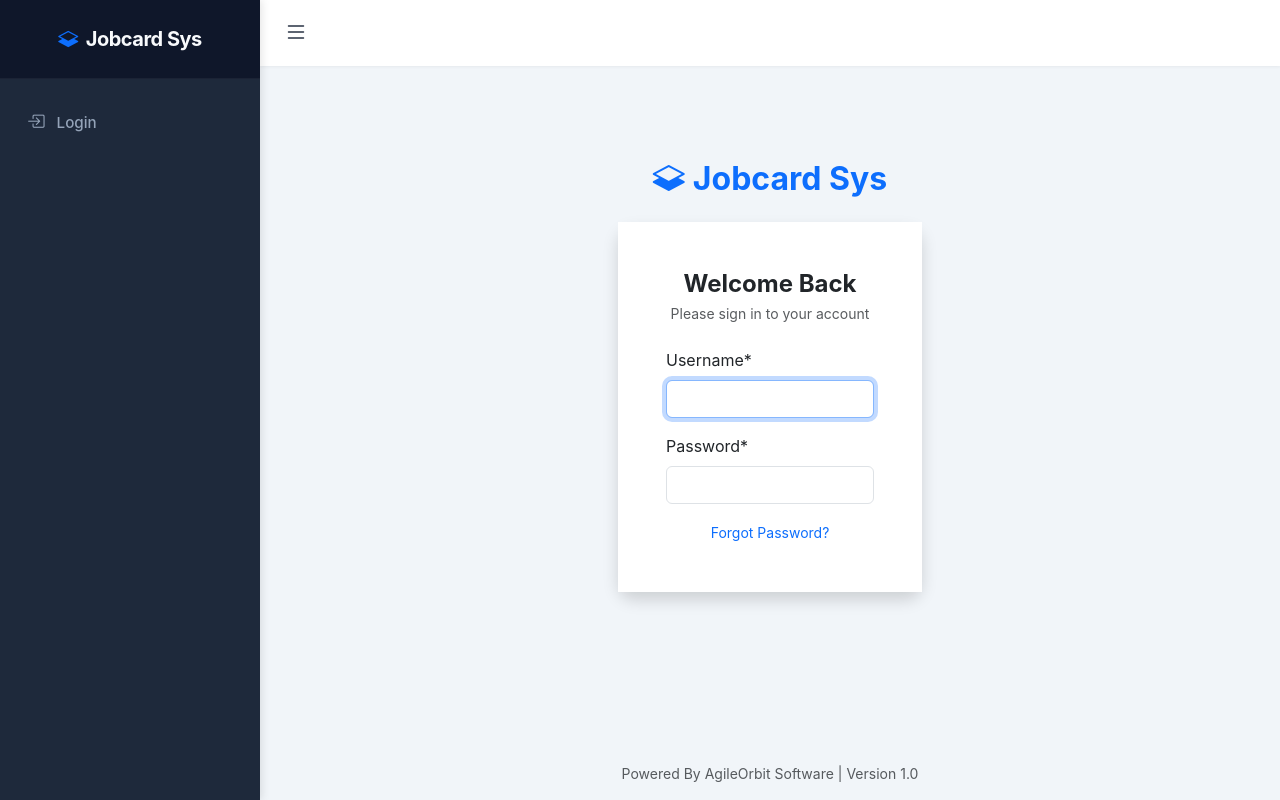
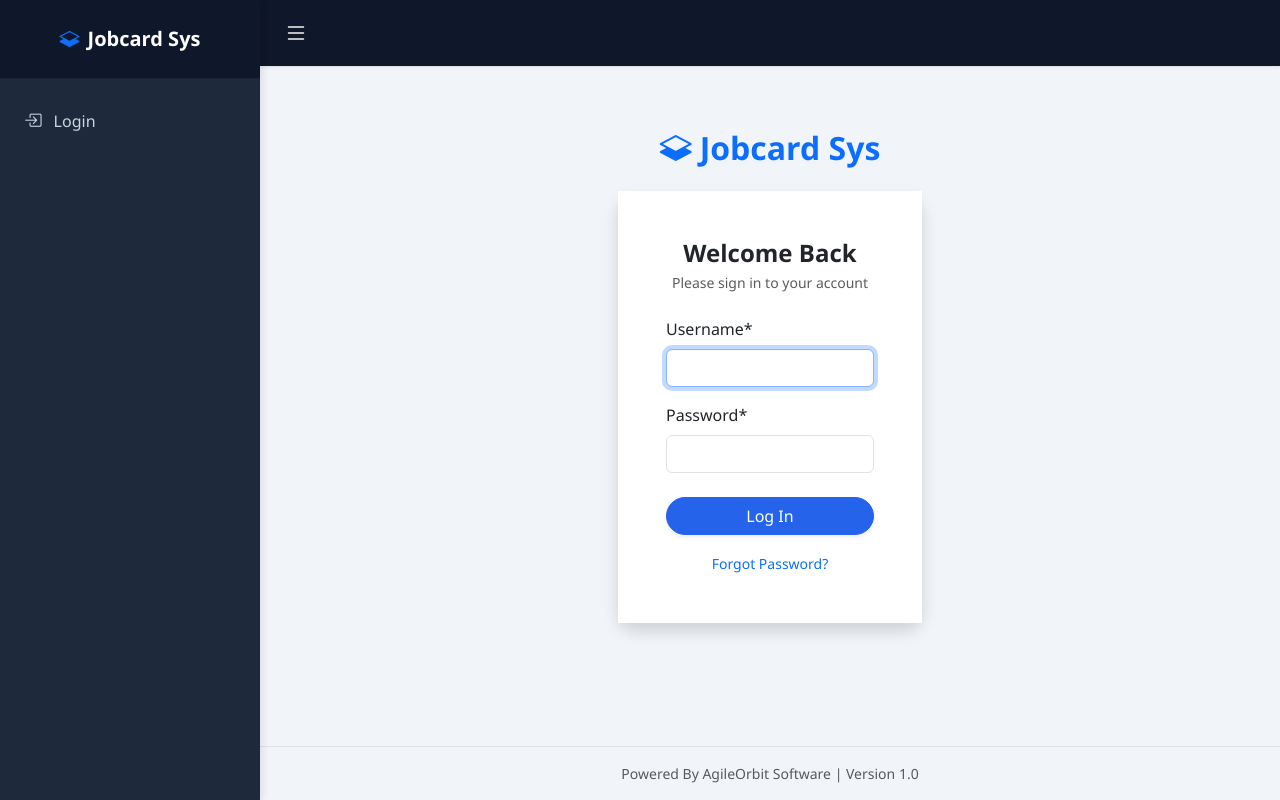
Before and after one commit to dillonkevin46-cloud/Jobcard-New, a Django app: page /login/ in a window 1280 px wide. Run offline with Django 5.2, Linux system fonts and the light colour scheme; data that the repository does not hold is empty; some libraries are stand-ins or nearby versions.

Commit message:
I have applied the Strict SaaS CSS Theme and fixed the login button.
Co-authored-by: dillonkevin46-cloud <241133063+dillonkevin46-cloud@users.noreply.github.com>

```diff
--- a/jobcards/forms.py
+++ b/jobcards/forms.py
@@ -14,7 +14,6 @@ class UserLoginForm(AuthenticationForm):
         self.helper.layout = Layout(
             'username',
             'password',
-            Submit('submit', 'Log In', css_class='btn-primary w-100 mt-2 rounded-pill')
         )
 
 class CustomUserCreationForm(UserCreationForm):
--- a/templates/base.html
+++ b/templates/base.html
@@ -11,78 +11,58 @@
     <!-- Signature Pad -->
     <script src="https://cdn.jsdelivr.net/npm/signature_pad@4.0.0/dist/signature_pad.umd.min.js"></script>
     <style>
-        :root {
-            --primary-slate: #1e293b;
-            --secondary-slate: #0f172a;
-            --light-grey: #f1f5f9;
-            --text-light: #94a3b8;
-            --text-white: #f8fafc;
-        }
+        /* Exact Requested CSS Theme */
+        body { background-color: #f1f5f9; font-family: 'Segoe UI', system-ui, sans-serif; } /* Light Cool Grey Background */
+        .sidebar { background-color: #1e293b; color: #ffffff; min-height: 100vh; transition: all 0.3s; z-index: 1050; } /* Dark Slate Blue */
+        .sidebar .nav-link { color: #cbd5e1; border-radius: 0.375rem; margin-bottom: 0.25rem; padding: 0.75rem 1rem; }
+        .sidebar .nav-link:hover, .sidebar .nav-link.active { color: #ffffff; background-color: #334155; }
+        .top-navbar { background-color: #0f172a !important; } /* Darker Blue for top bar */
+        .card { border: none; border-radius: 0.75rem; box-shadow: 0 4px 6px -1px rgba(0, 0, 0, 0.1), 0 2px 4px -1px rgba(0, 0, 0, 0.06); }
+        .btn-primary { background-color: #2563eb; border-color: #2563eb; }
+        .btn-primary:hover { background-color: #1d4ed8; border-color: #1d4ed8; }
+        .table-dark-header { background-color: #1e293b !important; color: white; }
 
-        body {
-            background-color: var(--light-grey);
-            font-family: -apple-system, BlinkMacSystemFont, "Segoe UI", Roboto, "Helvetica Neue", Arial, sans-serif;
-            overflow-x: hidden;
-            margin: 0;
-        }
-
-        /* Flexbox Layout */
+        /* Layout Structure CSS */
         #wrapper {
             display: flex;
             min-height: 100vh;
             width: 100vw;
+            overflow-x: hidden;
         }
 
-        /* Sidebar Styling */
-        #sidebar {
+        .sidebar {
             width: 260px;
-            background-color: var(--primary-slate);
-            color: var(--text-white);
-            transition: transform 0.3s ease-in-out;
             display: flex;
             flex-direction: column;
-            z-index: 1050;
             box-shadow: 2px 0 8px rgba(0,0,0,0.1);
         }
 
-        #sidebar .sidebar-header {
+        .sidebar.collapsed {
+            margin-left: -260px;
+        }
+
+        .sidebar .sidebar-header {
             padding: 24px 20px;
-            background-color: var(--secondary-slate);
+            background-color: #0f172a;
             font-size: 1.25rem;
             font-weight: 700;
-            letter-spacing: -0.5px;
             text-align: center;
             border-bottom: 1px solid rgba(255,255,255,0.05);
         }
 
-        #sidebar .sidebar-header img {
+        .sidebar .sidebar-header img {
             max-height: 40px;
             max-width: 100%;
         }
 
-        #sidebar .nav-link {
-            color: var(--text-light);
-            padding: 14px 24px;
-            font-size: 0.95rem;
-            font-weight: 500;
-            transition: all 0.2s ease;
-            border-left: 3px solid transparent;
-        }
-
-        #sidebar .nav-link:hover, #sidebar .nav-link.active {
-            color: #fff;
-            background-color: rgba(255,255,255,0.05);
-            border-left-color: #3b82f6;
-        }
-
-        #sidebar .nav-link i {
+        .sidebar .nav-link i {
             margin-right: 12px;
             font-size: 1.1rem;
             width: 20px;
             text-align: center;
         }
 
-        #sidebar .dropdown-menu {
+        .sidebar .dropdown-menu {
             background-color: rgba(0,0,0,0.15);
             border: none;
             padding: 5px 0;
@@ -90,15 +70,15 @@
             border-radius: 0;
         }
 
-        #sidebar .dropdown-item {
-            color: var(--text-light);
+        .sidebar .dropdown-item {
+            color: #cbd5e1;
             padding: 10px 20px 10px 52px;
             font-size: 0.85rem;
             transition: color 0.2s;
         }
 
-        #sidebar .dropdown-item:hover {
-            color: #fff;
+        .sidebar .dropdown-item:hover {
+            color: #ffffff;
             background-color: rgba(255,255,255,0.05);
         }
 
@@ -111,10 +91,8 @@
             transition: margin-left 0.3s ease-in-out;
         }
 
-        /* Header Bar (Top of Main Content) */
         #top-header {
-            background-color: #fff;
-            box-shadow: 0 1px 3px rgba(0,0,0,.05);
+            box-shadow: 0 1px 3px rgba(0,0,0,.1);
             padding: 15px 24px;
             display: flex;
             align-items: center;
@@ -126,26 +104,17 @@
             background: none;
             border: none;
             font-size: 1.5rem;
-            color: var(--primary-slate);
+            color: #ffffff;
             cursor: pointer;
             padding: 0;
             transition: color 0.2s;
         }
 
-        #menu-toggle:hover { color: #3b82f6; }
+        #menu-toggle:hover { color: #94a3b8; }
 
-        /* Main Body Area */
         #main-body {
             flex-grow: 1;
             padding: 30px;
-        }
-
-        /* Card Overrides */
-        .card {
-            box-shadow: 0 4px 6px -1px rgba(0, 0, 0, 0.05), 0 2px 4px -1px rgba(0, 0, 0, 0.03);
-            border: none;
-            border-radius: 0.75rem;
-            background-color: #fff;
         }
 
         .card-header {
@@ -153,12 +122,6 @@
             background-color: #fff;
             border-radius: 0.75rem 0.75rem 0 0 !important;
             padding: 1rem 1.25rem;
-        }
-
-        /* Footer */
-        #main-footer {
-            background-color: transparent;
-            margin-top: auto;
         }
 
         /* Mobile Backdrop Overlay */
@@ -175,13 +138,13 @@
 
         /* Responsive Logic */
         @media (max-width: 768px) {
-            #sidebar {
+            .sidebar {
                 position: fixed;
                 height: 100vh;
                 transform: translateX(-100%);
             }
 
-            #sidebar.mobile-show {
+            .sidebar.mobile-show {
                 transform: translateX(0);
             }
 
@@ -195,9 +158,8 @@
             }
         }
 
-        /* Desktop Collapse Logic */
         @media (min-width: 769px) {
-            #sidebar.collapsed {
+            .sidebar.collapsed {
                 margin-left: -260px;
             }
         }
@@ -210,7 +172,7 @@
 
     <div id="wrapper">
         <!-- Sidebar -->
-        <nav id="sidebar">
+        <nav id="sidebar" class="sidebar">
             <div class="sidebar-header">
                 {% if global_settings and global_settings.company_logo %}
                     <img src="{{ global_settings.company_logo.url }}" alt="Company Logo">
@@ -219,7 +181,7 @@
                 {% endif %}
             </div>
 
-            <ul class="nav flex-column mb-auto mt-3">
+            <ul class="nav flex-column mb-auto mt-3 px-2">
                 {% if user.is_authenticated %}
                     <li class="nav-item">
                         <a class="nav-link" href="{% url 'dashboard' %}">
@@ -252,7 +214,7 @@
                         </li>
                     {% endif %}
 
-                    {% if user.is_admin_role or user.is_superuser %}
+                    {% if user.is_superuser %}
                         <li class="nav-item">
                             <a class="nav-link d-flex justify-content-between align-items-center" data-bs-toggle="collapse" href="#adminSubmenu" role="button" aria-expanded="false" aria-controls="adminSubmenu">
                                 <span><i class="bi bi-shield-lock"></i>Admin</span>
@@ -262,18 +224,16 @@
                                 <ul class="nav flex-column dropdown-menu position-static d-block">
                                     <li><a class="dropdown-item" href="{% url 'dashboard' %}">Pending Invoices</a></li>
                                     <li><a class="dropdown-item" href="{% url 'admin_archive' %}">Jobcard Archive</a></li>
-                                    {% if user.is_superuser %}
-                                        <li><a class="dropdown-item" href="/admin/" target="_blank">Django Admin <i class="bi bi-box-arrow-up-right ms-1 small"></i></a></li>
-                                    {% endif %}
+                                    <li><a class="dropdown-item" href="/admin/" target="_blank">Django Admin <i class="bi bi-box-arrow-up-right ms-1 small"></i></a></li>
                                 </ul>
                             </div>
                         </li>
                     {% endif %}
 
-                    <li class="nav-item mt-4 px-3 mb-4">
+                    <li class="nav-item mt-4 mb-4">
                         <form action="{% url 'logout' %}" method="post">
                             {% csrf_token %}
-                            <button type="submit" class="btn btn-outline-danger w-100 text-start border-0" style="background-color: rgba(239, 68, 68, 0.1);">
+                            <button type="submit" class="nav-link w-100 text-start border-0 text-danger" style="background-color: transparent;">
                                 <i class="bi bi-box-arrow-right me-2"></i>Sign Out
                             </button>
                         </form>
@@ -291,14 +251,14 @@
         <!-- Main Content -->
         <div id="page-content-wrapper">
             <!-- Top Header -->
-            <header id="top-header">
+            <header id="top-header" class="top-navbar">
                 <button id="menu-toggle" aria-label="Toggle Navigation">
                     <i class="bi bi-list"></i>
                 </button>
                 <div class="d-flex align-items-center">
                     {% if user.is_authenticated %}
-                        <div class="d-flex align-items-center text-secondary">
-                            <i class="bi bi-person-circle fs-4 me-2 text-primary"></i>
+                        <div class="d-flex align-items-center text-white">
+                            <i class="bi bi-person-circle fs-4 me-2"></i>
                             <span class="fw-medium">{{ user.get_full_name|default:user.username }}</span>
                         </div>
                     {% endif %}
@@ -322,7 +282,7 @@
             </main>
 
             <!-- Footer -->
-            <footer id="main-footer" class="text-center py-3 text-muted small">
+            <footer id="main-footer" class="text-center py-3 text-muted small mt-auto border-top">
                 Powered By AgileOrbit Software | Version 1.0
             </footer>
         </div>
--- a/templates/registration/login.html
+++ b/templates/registration/login.html
@@ -27,6 +27,7 @@
                 <form method="post">
                     {% csrf_token %}
                     {{ form|crispy }}
+                    <button type="submit" class="btn btn-primary w-100 mt-2 rounded-pill shadow-sm">Log In</button>
                     <div class="text-center mt-3">
                         <a href="{% url 'password_reset' %}" class="text-decoration-none small text-primary">Forgot Password?</a>
                     </div>
```
Also changed, not shown: db.sqlite3 (deleted).
